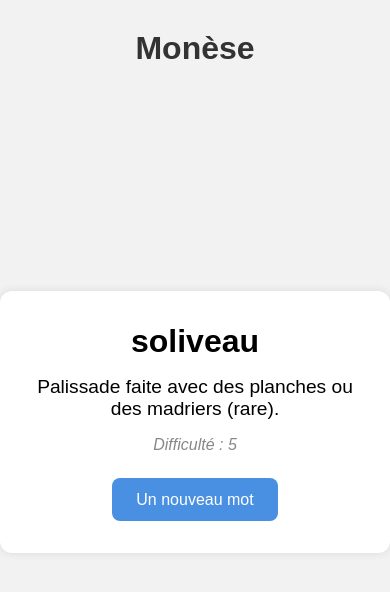
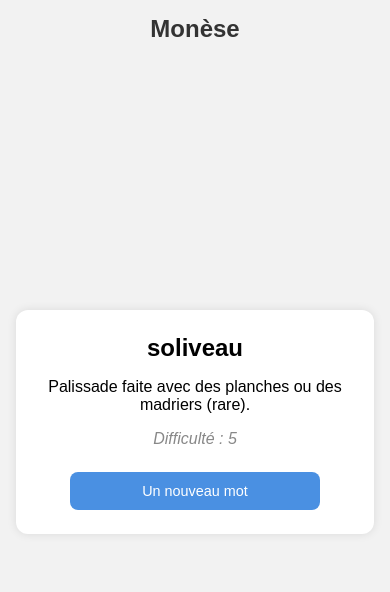
Before and after one commit to p0p314/p0p314.github.io, a plain HTML site: page index.html in a window 390 px wide. Drawn offline with Linux system fonts and the light colour scheme.

Commit message:
responsive ajusté

```diff
--- a/index.html
+++ b/index.html
@@ -7,23 +7,30 @@
 
     <title>Monèse</title>
     <style>
+        * {
+            box-sizing: border-box;
+        }
+
         body {
             font-family: sans-serif;
             display: flex;
             justify-content: center;
             align-items: center;
-            height: 100vh;
+            min-height: 100vh;
             background-color: #f2f2f2;
             margin: 0;
+            padding: 1rem;
         }
+
         .page_title {
             position: absolute;
-            top: 30px;
-            font-size: 2rem;
+            top: 20px;
+            font-size: 1.8rem;
             font-weight: bold;
             color: #333;
             text-align: center;
             width: 100%;
+            padding: 0 1rem;
         }
 
         .word_display {
@@ -32,16 +39,19 @@
             padding: 2rem;
             border-radius: 12px;
             box-shadow: 0 0 10px rgba(0, 0, 0, 0.1);
+            width: 100%;
+            max-width: 500px;
         }
 
         .word {
             font-size: 2rem;
             font-weight: bold;
             margin-bottom: 1rem;
+            word-wrap: break-word;
         }
 
         .definition {
-            font-size: 1.2rem;
+            font-size: 1.1rem;
             margin-bottom: 1rem;
         }
 
@@ -59,12 +69,39 @@
             background-color: #4A90E2;
             color: white;
             cursor: pointer;
+            width: 100%;
+            max-width: 250px;
         }
 
         button:hover {
             background-color: #357ABD;
         }
+
+        @media (max-width: 480px) {
+            .page_title {
+                font-size: 1.5rem;
+                top: 15px;
+            }
+
+            .word_display {
+                padding: 1.5rem;
+            }
+
+            .word {
+                font-size: 1.5rem;
+            }
+
+            .definition {
+                font-size: 1rem;
+            }
+
+            button {
+                font-size: 0.9rem;
+                padding: 0.7rem 1.2rem;
+            }
+        }
     </style>
+
     </head>
 
 
```
